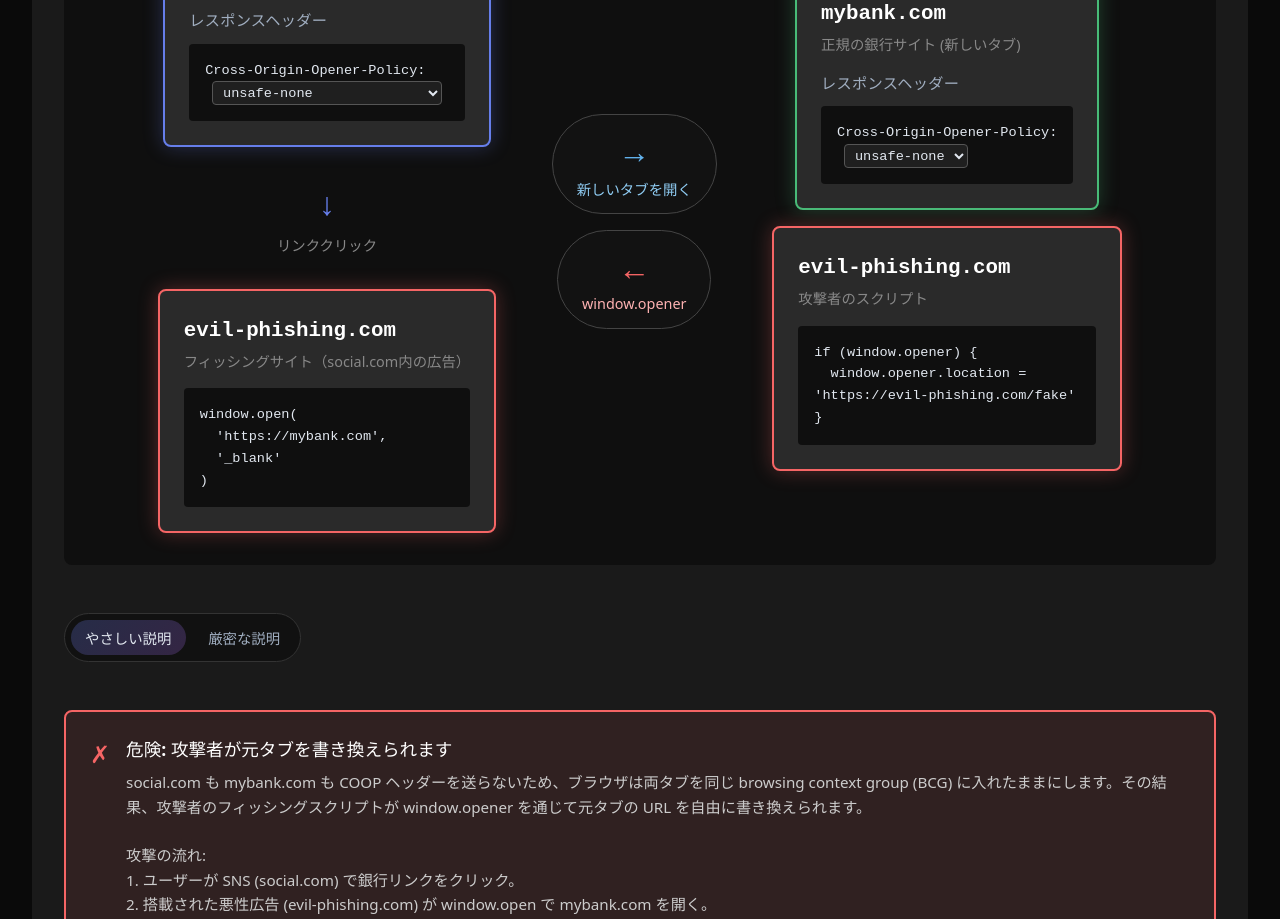
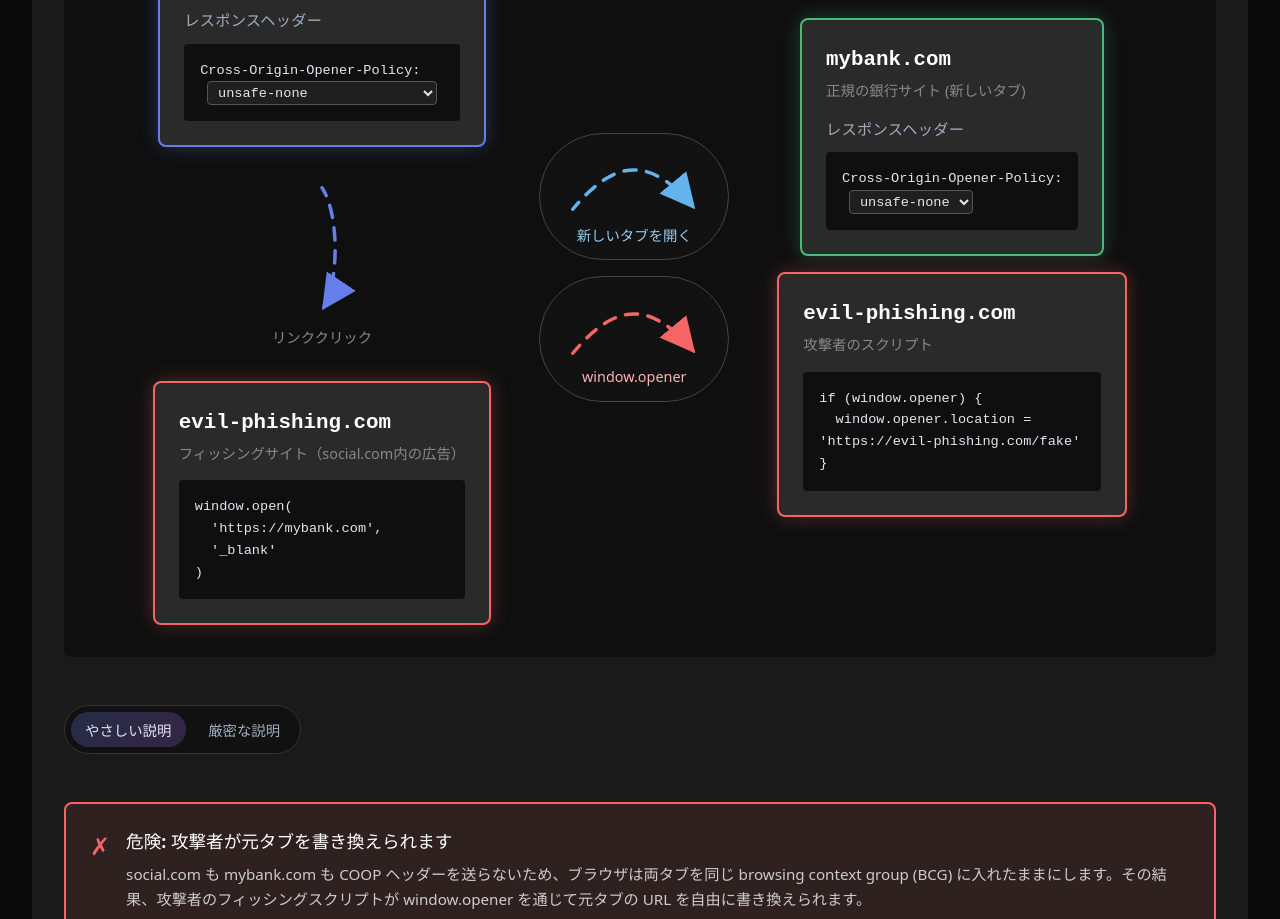
Before and after one commit to hashrock/cors-study-ui, a React (Vite) app: page /cors-study-ui/coop in a window 1280 px wide. Shown: the part 800-1719 px from the top of the page. Built offline with nearby package versions, Linux system fonts and the light colour scheme.

Commit message:
Add animated curved arrows for flow connectors

```diff
--- a/src/App.css
+++ b/src/App.css
@@ -259,16 +259,44 @@ main {
 }
 
 /* 矢印 */
+.curved-arrow {
+  width: 140px;
+  height: 70px;
+}
+
+.curved-arrow--vertical {
+  width: 70px;
+  height: 140px;
+}
+
+.curved-arrow__path {
+  stroke-dasharray: 14 12;
+  stroke-dashoffset: 0;
+  animation: arrow-flow 1.4s linear infinite;
+}
+
+.curved-arrow--reverse .curved-arrow__path {
+  animation-direction: reverse;
+}
+
+.curved-arrow--static .curved-arrow__path {
+  animation: none;
+}
+
+@keyframes arrow-flow {
+  from {
+    stroke-dashoffset: 0;
+  }
+  to {
+    stroke-dashoffset: -52;
+  }
+}
+
 .arrow {
   display: flex;
   flex-direction: column;
   align-items: center;
   gap: 0.5rem;
-}
-
-.arrow-line {
-  font-size: 2rem;
-  color: #667eea;
 }
 
 .arrow-label {
@@ -309,24 +337,8 @@ main {
   outline: none;
 }
 
-.flow-arrow.request .arrow-line {
-  color: #63b3ed;
-}
-
 .flow-arrow.request .arrow-label {
   color: #90cdf4;
-}
-
-.flow-arrow.response.success .arrow-line {
-  color: #48bb78;
-}
-
-.flow-arrow.response.error .arrow-line {
-  color: #f56565;
-}
-
-.flow-arrow.response.warning .arrow-line {
-  color: #ed8936;
 }
 
 .flow-arrow.response.success .arrow-label {
@@ -380,19 +392,11 @@ main {
   margin: 1rem 0;
 }
 
-.arrow-down .arrow-line {
-  font-size: 2rem;
-}
-
 .arrow-horizontal {
   display: flex;
   flex-direction: column;
   align-items: center;
   gap: 0.5rem;
-}
-
-.arrow-horizontal .arrow-line {
-  font-size: 3rem;
 }
 
 .attack-arrow {
@@ -401,11 +405,6 @@ main {
   align-items: center;
   gap: 0.5rem;
   margin: 1rem 0;
-}
-
-.attack-arrow .arrow-line {
-  font-size: 2rem;
-  color: #f56565;
 }
 
 .attack-arrow .danger-label {
--- a/src/components/CoepSimulator.tsx
+++ b/src/components/CoepSimulator.tsx
@@ -1,4 +1,6 @@
 import { useState, type ChangeEvent } from 'react'
+
+import { CurvedArrow } from './CurvedArrow'
 
 type CoepPolicy = 'require-corp' | 'unsafe-none'
 type CorpPolicy = 'cross-origin' | 'same-origin' | 'none'
@@ -291,7 +293,7 @@ export function CoepSimulator() {
                   setActivePopover((current) => (current === 'request' ? null : 'request'))
                 }
               >
-                <span className="arrow-line">→</span>
+                <CurvedArrow direction="forward" color="#63b3ed" />
                 <span className="arrow-label">Request</span>
                 {activePopover === 'request' && (
                   <div className="arrow-popover">
@@ -313,7 +315,16 @@ export function CoepSimulator() {
                   setActivePopover((current) => (current === 'response' ? null : 'response'))
                 }
               >
-                <span className="arrow-line">←</span>
+                <CurvedArrow
+                  direction="backward"
+                  color={
+                    result.status === 'success'
+                      ? '#48bb78'
+                      : result.status === 'warning'
+                      ? '#ed8936'
+                      : '#f56565'
+                  }
+                />
                 <span className="arrow-label">Response</span>
                 {activePopover === 'response' && (
                   <div className="arrow-popover">
--- a/src/components/CoopSimulator.tsx
+++ b/src/components/CoopSimulator.tsx
@@ -1,4 +1,6 @@
 import { useState, type ChangeEvent } from 'react'
+
+import { CurvedArrow } from './CurvedArrow'
 
 type SocialPolicy = 'unsafe-none' | 'same-origin-allow-popups' | 'same-origin'
 type BankPolicy = 'unsafe-none' | 'same-origin'
@@ -255,7 +257,7 @@ export function CoopSimulator() {
           </div>
 
           <div className="arrow-down">
-            <div className="arrow-line">↓</div>
+            <CurvedArrow direction="down" color="#667eea" />
             <div className="arrow-label">リンククリック</div>
           </div>
 
@@ -283,7 +285,7 @@ export function CoopSimulator() {
               setActivePopover((current) => (current === 'request' ? null : 'request'))
             }
           >
-            <span className="arrow-line">→</span>
+            <CurvedArrow direction="forward" color="#63b3ed" />
             <span className="arrow-label">新しいタブを開く</span>
             {activePopover === 'request' && (
               <div className="arrow-popover">
@@ -305,7 +307,13 @@ export function CoopSimulator() {
               setActivePopover((current) => (current === 'response' ? null : 'response'))
             }
           >
-            <span className="arrow-line">←</span>
+            <CurvedArrow direction="backward" color={
+              result.status === 'success'
+                ? '#48bb78'
+                : result.status === 'warning'
+                ? '#ed8936'
+                : '#f56565'
+            } />
             <span className="arrow-label">window.opener</span>
             {activePopover === 'response' && (
               <div className="arrow-popover">
--- a/src/components/CorsSimulator.tsx
+++ b/src/components/CorsSimulator.tsx
@@ -1,4 +1,6 @@
 import { useState, type ChangeEvent } from 'react'
+
+import { CurvedArrow } from './CurvedArrow'
 
 type ExplanationMode = 'friendly' | 'strict'
 type DomainRelation = 'same-origin' | 'subdomain' | 'same-site' | 'cross-origin'
@@ -303,7 +305,7 @@ export function CorsSimulator() {
               setActivePopover((current) => (current === 'request' ? null : 'request'))
             }
           >
-            <span className="arrow-line">→</span>
+            <CurvedArrow direction="forward" color="#63b3ed" />
             <span className="arrow-label">HTTP Request</span>
             {activePopover === 'request' && (
               <div className="arrow-popover">
@@ -327,7 +329,10 @@ export function CorsSimulator() {
               setActivePopover((current) => (current === 'response' ? null : 'response'))
             }
           >
-            <span className="arrow-line">←</span>
+            <CurvedArrow
+              direction="backward"
+              color={result.success ? '#48bb78' : '#f56565'}
+            />
             <span className="arrow-label">HTTP Response</span>
             {activePopover === 'response' && (
               <div className="arrow-popover">
--- /dev/null
+++ b/src/components/CurvedArrow.tsx
@@ -0,0 +1,99 @@
+import { useId } from 'react';
+
+export type CurvedArrowDirection = 'forward' | 'backward' | 'down';
+
+export interface CurvedArrowProps {
+  direction?: CurvedArrowDirection;
+  color?: string;
+  strokeWidth?: number;
+  animated?: boolean;
+  className?: string;
+}
+
+const viewBoxes: Record<CurvedArrowDirection, string> = {
+  forward: '0 0 160 80',
+  backward: '0 0 160 80',
+  down: '0 0 80 160',
+};
+
+const pathByDirection: Record<CurvedArrowDirection, string> = {
+  forward: 'M10 70 C 60 10, 100 10, 150 70',
+  backward: 'M150 70 C 100 10, 60 10, 10 70',
+  down: 'M40 10 C 60 40, 60 120, 40 150',
+};
+
+export function CurvedArrow({
+  direction = 'forward',
+  color = '#63b3ed',
+  strokeWidth = 4,
+  animated = true,
+  className,
+}: CurvedArrowProps) {
+  const markerId = useId();
+  const showStartMarker = direction === 'backward';
+  const showEndMarker = direction !== 'backward';
+  const svgClassNames = [
+    'curved-arrow',
+    direction === 'down' ? 'curved-arrow--vertical' : '',
+    direction === 'backward' ? 'curved-arrow--reverse' : '',
+    !animated ? 'curved-arrow--static' : '',
+    className ?? '',
+  ]
+    .filter(Boolean)
+    .join(' ');
+
+  return (
+    <svg
+      className={svgClassNames}
+      viewBox={viewBoxes[direction]}
+      role="presentation"
+      aria-hidden="true"
+      focusable="false"
+      preserveAspectRatio="xMidYMid meet"
+    >
+      <defs>
+        {showEndMarker && (
+          <marker
+            id={`${markerId}-end`}
+            markerWidth="10"
+            markerHeight="10"
+            refX="10"
+            refY="5"
+            orient="auto"
+            markerUnits="strokeWidth"
+          >
+            <path d="M0 0 L10 5 L0 10 Z" fill={color} />
+          </marker>
+        )}
+        {showStartMarker && (
+          <marker
+            id={`${markerId}-start`}
+            markerWidth="10"
+            markerHeight="10"
+            refX="0"
+            refY="5"
+            orient="auto"
+            markerUnits="strokeWidth"
+          >
+            <path d="M10 0 L0 5 L10 10 Z" fill={color} />
+          </marker>
+        )}
+      </defs>
+      <path
+        className="curved-arrow__path"
+        d={pathByDirection[direction]}
+        fill="none"
+        stroke={color}
+        strokeWidth={strokeWidth}
+        strokeLinecap="round"
+        strokeLinejoin="round"
+        markerEnd={showEndMarker ? `url(#${markerId}-end)` : undefined}
+        markerStart={showStartMarker ? `url(#${markerId}-start)` : undefined}
+      />
+    </svg>
+  );
+}
+
+export function createCurvedArrowPath(direction: CurvedArrowDirection) {
+  return pathByDirection[direction];
+}
--- a/src/components/ServiceWorkerSimulator.tsx
+++ b/src/components/ServiceWorkerSimulator.tsx
@@ -1,4 +1,6 @@
 import { useState, type ChangeEvent } from 'react'
+
+import { CurvedArrow } from './CurvedArrow'
 
 type ExplanationMode = 'friendly' | 'strict'
 type CacheStrategy = 'cache-first' | 'network-first' | 'stale-while-revalidate' | 'network-only' | 'cache-only'
@@ -517,7 +519,7 @@ self.addEventListener('fetch', (event) => {
 
         <div className="flow-arrows">
           <div className="arrow">
-            <span className="arrow-line">→</span>
+            <CurvedArrow direction="forward" color="#63b3ed" />
             <span className="arrow-label">Fetch Event</span>
           </div>
         </div>
```
